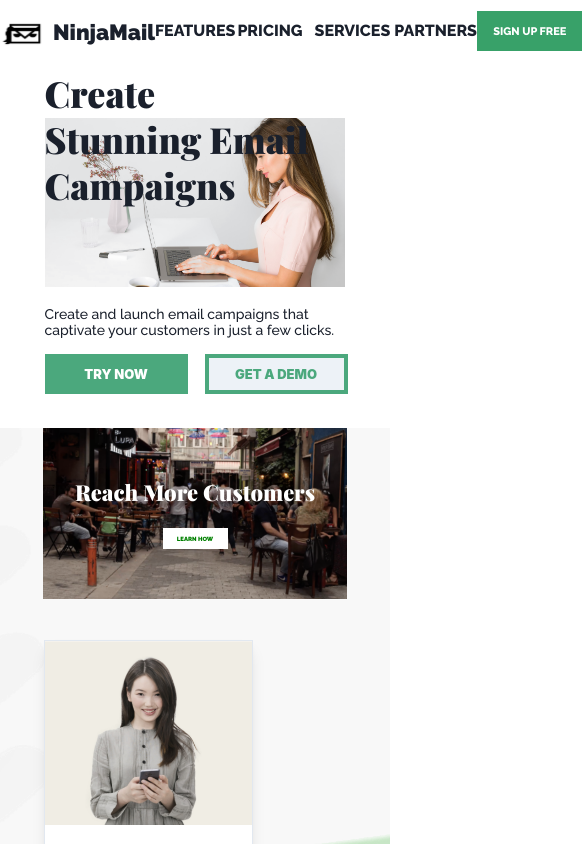
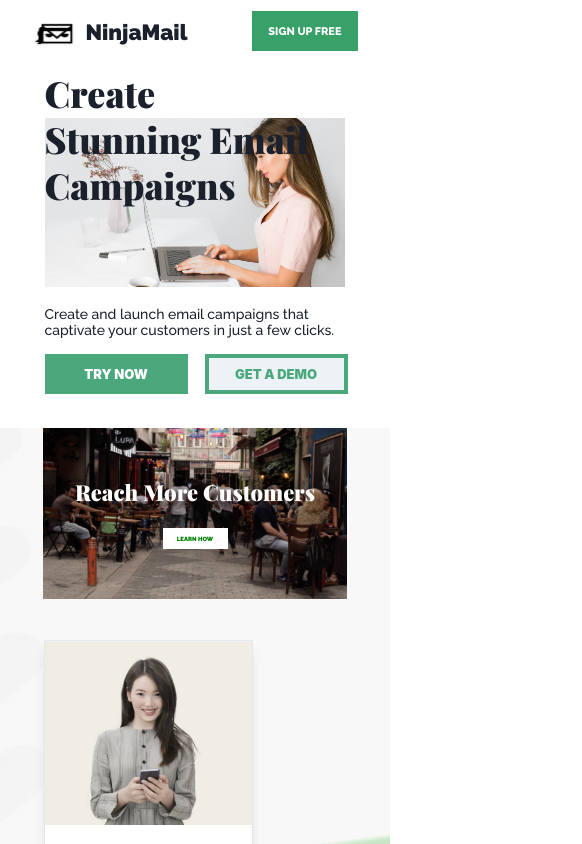
Before and after one commit to MatheusFellipi/ninjaMail, a Next.js app: page / in a window 390 px wide. Shown: the top 844 px of the page, 582 px wide, since content can reach past the window. Built offline with nearby package versions, Linux system fonts and the light colour scheme.

Commit message:
Corrigindo a responsividade do cabeçalhos.

```diff
--- a/src/components/heeader.tsx
+++ b/src/components/heeader.tsx
@@ -37,7 +37,7 @@ export const Header = () => {
             fontSize={{ lg: '17px', md: '11px' }}
             lineHeight={{ lg: '20px', md: '13px' }}
             sx={{
-              '@media (max-width: 320px)': {
+              '@media (max-width: 520px)': {
                 display: 'none',
               },
             }}
```
Also changed, not shown: 1 other file (tests, documents, lock files or other folders).
